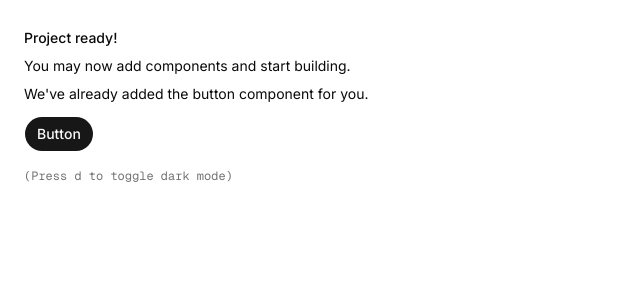
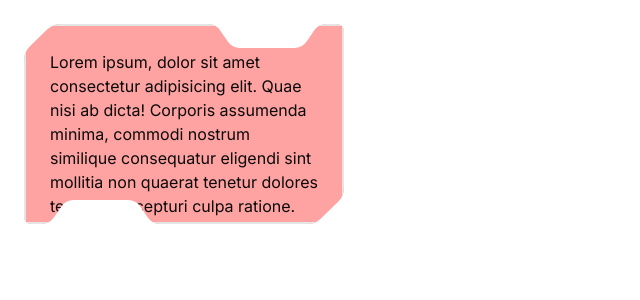
Before and after one commit to biswat/Biswajit_Dash_Portfolio, a Next.js app: page / in a window 1280 px wide. Shown: the top 300 px of the page, without its empty margins (0-640 px from the left). Built offline with nearby package versions, Linux system fonts and the light colour scheme.

Commit message:
feat: update styles and structure for portfolio layout

```diff
--- a/app/globals.css
+++ b/app/globals.css
@@ -123,10 +123,19 @@
   body {
     @apply bg-background text-foreground;
   }
-  button:not(:disabled), [role="button"]:not(:disabled) {
+  button:not(:disabled),
+  [role="button"]:not(:disabled) {
     cursor: pointer;
   }
   html {
     @apply font-sans;
   }
 }
+
+.shape {
+  width: 320px;
+  height: 200px;
+  clip-path: path(
+    "M23.1,5.6 Q28.8,0 36.8,0 L184,0 Q192,0 196.4,6.7 L203.6,17.3 Q208,24 216,24 L270.4,24 Q278.4,24 282.8,17.3 L290,6.7 Q294.4,0 302.4,0 L312,0 Q320,0 320,8 L320,164 Q320,172 314.3,177.6 L296.9,194.4 Q291.2,200 283.2,200 L136,200 Q128,200 123.6,193.3 L116.4,182.7 Q112,176 104,176 L49.6,176 Q41.6,176 37.2,182.7 L30,193.3 Q25.6,200 17.6,200 L8,200 Q0,200 0,192 L0,36 Q0,28 5.7,22.4 L23.1,5.6 Z"
+  );
+}
--- a/app/page.tsx
+++ b/app/page.tsx
@@ -1,18 +1,13 @@
-import { Button } from "@/components/ui/button"
-
 export default function Page() {
   return (
     <div className="flex min-h-svh p-6">
-      <div className="flex max-w-md min-w-0 flex-col gap-4 text-sm leading-loose">
-        <div>
-          <h1 className="font-medium">Project ready!</h1>
-          <p>You may now add components and start building.</p>
-          <p>We&apos;ve already added the button component for you.</p>
-          <Button className="mt-2">Button</Button>
-        </div>
-        <div className="font-mono text-xs text-muted-foreground">
-          (Press <kbd>d</kbd> to toggle dark mode)
-        </div>
+      <div className="shape border-2 bg-red-300 p-6">
+        Lorem ipsum, dolor sit amet consectetur adipisicing elit. Quae nisi ab
+        dicta! Corporis assumenda minima, commodi nostrum similique consequatur
+        eligendi sint mollitia non quaerat tenetur dolores tempora excepturi
+        culpa ratione. Quod recusandae mollitia, tempora modi corporis dicta
+        facere odio amet deserunt, tempore magnam laudantium facilis molestiae.
+        Eius quae soluta quaerat?
       </div>
     </div>
   )
```
Also changed, not shown: 1 other file (tests, documents, lock files or other folders). Lines whose indentation alone changed are shown as unchanged.
